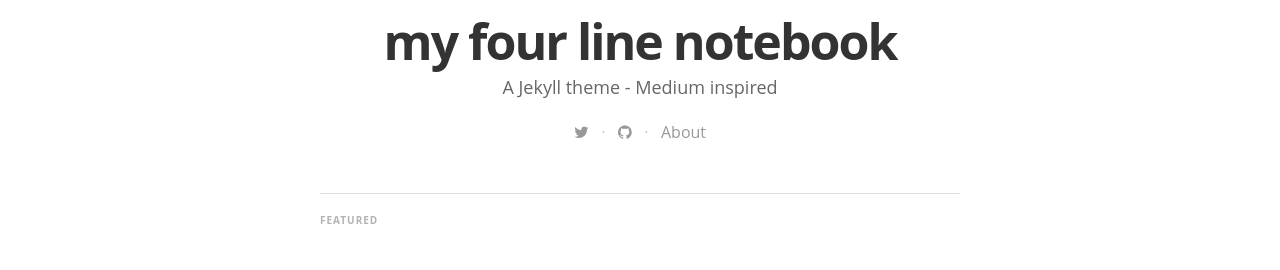
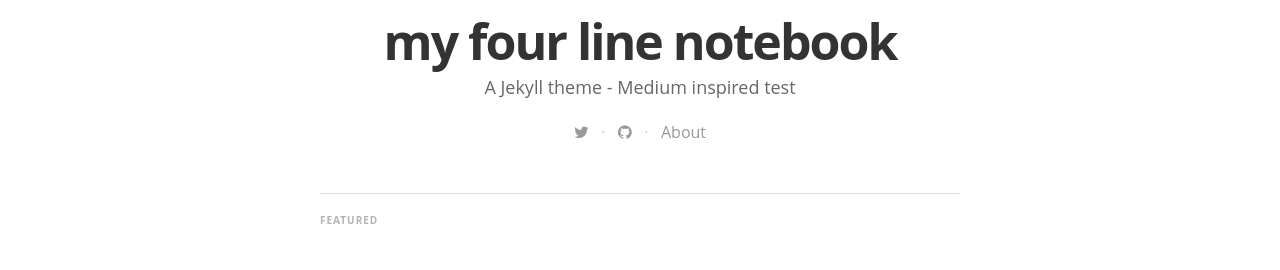
Before and after one commit to ganeshramr/ganeshramr.github.io, a Jekyll site: the page built from index.html, in a window 1280 px wide. Shown: the part 518-788 px from the top of the page. Built offline with Jekyll 4.4.1, drawn with Linux system fonts in a browser that asks for light colours; nearby versions of some CDN libraries; some web fonts are replaced; Markdown is read by kramdown in place of the engine named in the settings; the list of posts is cut into pages by our own code.

Commit message:
Update _config.yml

```diff
--- a/_config.yml
+++ b/_config.yml
@@ -6,7 +6,7 @@ highlighter: pygments
 title: "my four line notebook"
 description:  # this means to ignore newlines until "email:"
    A Jekyll theme - Medium inspired
-
+   test
 email: mailganesh@icloud.com
 #blog logo
 logo: "/assets/images/G.png"
```
